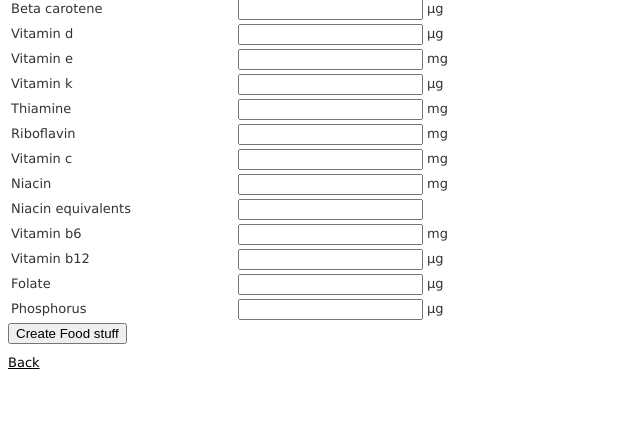
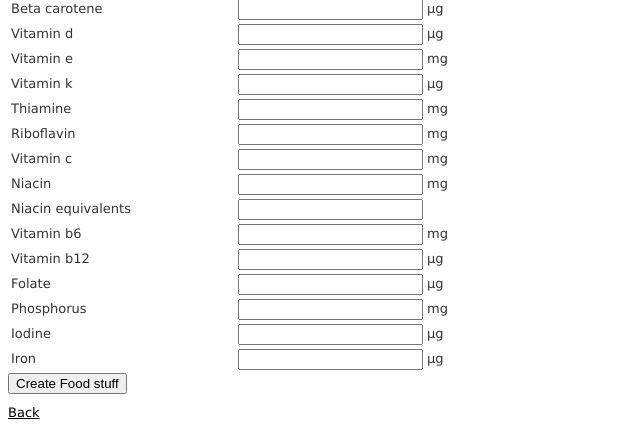
Before and after one commit to kallfaktorn/OpenFoodDB, a Rails app: page /food_stuffs/new in a window 1280 px wide. Shown: the part 982-1412 px from the top of the page, without its empty margins (0-640 px from the left). Before the commit the page ends 1362 px from the top, so only its background shows below. Run offline with Rails 7, Linux system fonts and the light colour scheme; style sheets or scripts are compiled from the project's sources; parts of the project's set-up code (start-up, migrations or seed data) failed here and were passed over; some libraries are stand-ins or nearby versions.

Commit message:
Added iron to FoodStuffs

```diff
--- a/app/views/food_stuffs/_form.html.erb
+++ b/app/views/food_stuffs/_form.html.erb
@@ -554,6 +554,28 @@
         <%= f.number_field :phosphorus %>
       </td>
       <td>
+        <label>mg</label>
+      </td>
+    </tr>
+    <tr>
+      <td>
+         <%= f.label :iodine %>
+      </td>
+      <td>
+        <%= f.number_field :iodine %>
+      </td>
+      <td>
+        <label>µg</label>
+      </td>
+    </tr>
+    <tr>
+      <td>
+         <%= f.label :iron %>
+      </td>
+      <td>
+        <%= f.number_field :iron %>
+      </td>
+      <td>
         <label>µg</label>
       </td>
     </tr>
--- /dev/null
+++ b/db/migrate/20121018124045_add_iodine_to_food_stuffs.rb
@@ -0,0 +1,6 @@
+class AddIodineToFoodStuffs < ActiveRecord::Migration
+  def change
+    add_column :food_stuffs, :iodine, :integer
+
+  end
+end
--- /dev/null
+++ b/db/migrate/20121018125143_add_iron_to_food_stuffs.rb
@@ -0,0 +1,6 @@
+class AddIronToFoodStuffs < ActiveRecord::Migration
+  def change
+    add_column :food_stuffs, :iron, :integer
+
+  end
+end
```
Also changed, not shown: db/schema.rb.
